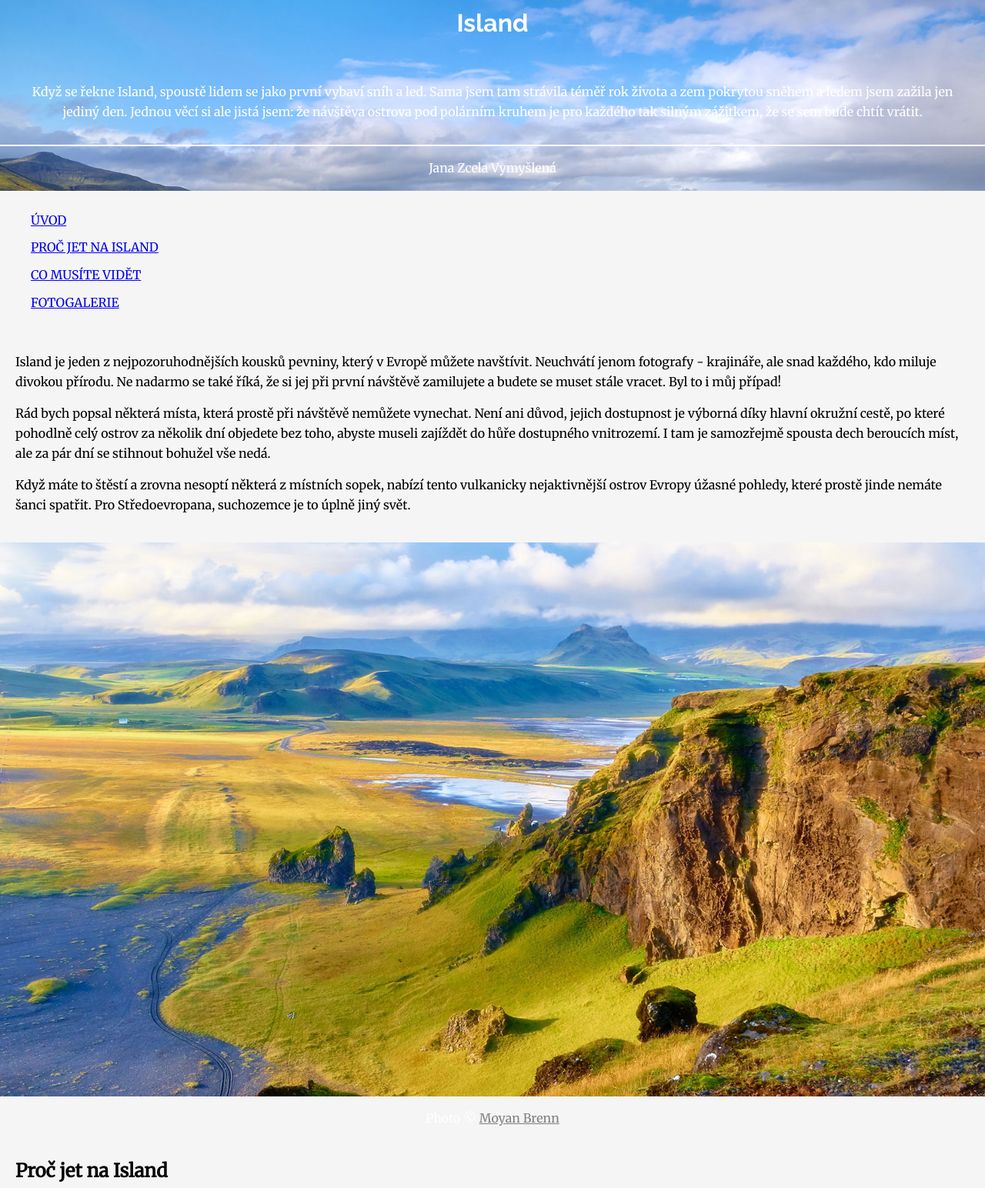
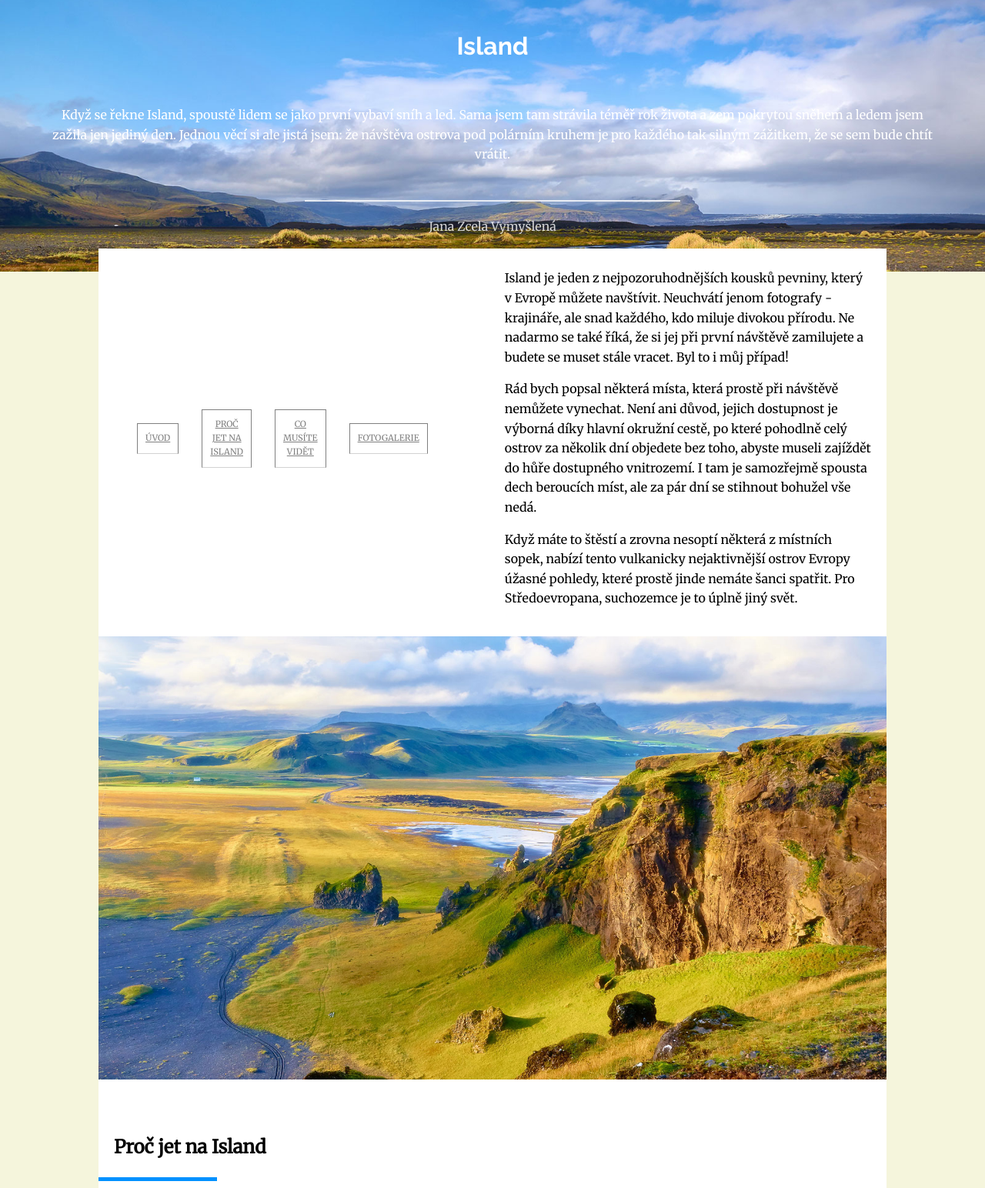
Before and after one commit to Czechitas-Liberec-HTML-CSS-2021-DK/projekt-06-island-NikolaPajerova, a plain HTML site: page zadani/soft/index.html in a window 1280 px wide. Shown: the part 17-1561 px from the top of the page at 77% size. Drawn offline with Linux system fonts and the light colour scheme.

Commit message:
Nové úpravy

```diff
--- a/zadani/soft/index.html
+++ b/zadani/soft/index.html
@@ -23,15 +23,15 @@
 
 
     <!-- menu -->
-
+    <div class="oddeleni_obsahu">
+        <div class="obsah">
+            <div class="uvodni_cast">
                 <ul class="menu">
                     <li><a href="#sekce_uvod">Úvod</a></li>
                     <li><a href="#sekce_proc">Proč jet na Island</a></li>
                     <li><a href="#sekce_videt">Co musíte vidět</a></li>
                     <li><a href="#sekce_foto">Fotogalerie</a></li>
                 </ul>
-
-
 
                 <!-- sekce Úvod -->
                 <section class="uvod" id="sekce_uvod">
@@ -41,7 +41,7 @@
 
                     <p>Když máte to štěstí a zrovna nesoptí některá z místních sopek, nabízí tento vulkanicky nejaktivnější ostrov Evropy úžasné pohledy, které prostě jinde nemáte šanci spatřit. Pro Středoevropana, suchozemce je to úplně jiný svět.</p>
                 </section>
-
+            </div>
             <img src="images/island1.jpg" alt="Island">
 
             <p class="popisek">
@@ -53,7 +53,7 @@
             <section class="proc" id="sekce_proc">
                 <h2>Proč jet na Island</h2>
                 <hr>
-        <div class="psani">
+                <div class="psani psani1">
                     <p>Island je domovem největšího evropského ledovce, vodopádu s nejmohutnějším průtokem a tisíců místních koní a divokých hus, které majestátně ve dvojicích křižují nebe a dokreslují tak neopakovatelnou atmosféru tohoto pozoruhodného kousku pevniny kdesi v Atlantiku. K tomu mohutné skalní útvary, čnící z moře jako tiší strážci místních černých lávových pláží, stovky metrů vysoké útesy, které jsou domovem racků a papuchalků a především obrovské vodopády všeho druhu. Panují tu trochu jiná měřítka, a to téměř ve všem.</p>
 
                     <p>Pociťujete tu zvláštní volnost. Mimo tří větších měst, kde je soustředěna drtivá většina obyvatel, můžete projíždět krajinou stovky kilometrů a čas od času potkáte jen osamělou usedlost, obklopenou stády koní a ovcí. Na jižním pobřeží když už narazíte na vesnici, jedná se o seskupení usedlostí, jejichž počet byste kolikrát spočítali na prstech jedné ruky a samozřejmě nesmí chybět benzínová pumpa. Právě čerpací stanice jsou zde centrem dění.</p>
@@ -73,7 +73,7 @@
                 <h2>Co musíte vidět</h2>
                 <hr>
 
-        <div class="psani">
+                <div class="psani psani2">
                     <p><strong>Poloostrov Reykjanes</strong> - Než z letiště v Keflavíku zamíříte do hlavního města, zajeďte se podívat na tento poloostrov. Je to zajížďka jen pár kilometrů a rázem se dostanete do krajiny pro Island přímo typické. Cestu lemují lávová pole připomínající doslova měsíční krajinu. Pro Středoevropana něco neuvěřitelného. Ani kousek zeleně, kam oko dohlédne jen černá suť a rozpraskané lávové desky. Mezi tím vším až mysteriózně vypadající geotermální elektrárny. Na pobřeží pak vystupují z vody poutavé skalní útvary Reykjanesta.</p>
 
                     <p><strong>Reykjavík</strong> - Hlavní město určitě nevynecháte kvůli doplnění proviantu. Za zmínku stojí zajímavě architektonicky řešený kostel Hallgrímskirkja, centrum města a přístav se svou výstavbou začínají podobat všem vyspělým velkoměstům v Evropě a příliš milovníky severu neosloví. Zavítáte-li však do spleti uliček pod katedrálou, nebudete litovat, ty už atmosféru mají.</p>
@@ -93,7 +93,7 @@
 
 
             <!-- změna strany, aby to celé bylo hezčí :) -->
-    <div class="psani">
+            <div class="psani psani2">
                 <p><strong>Skógafoss</strong> - Ať si koupíte jakoukoliv mapu nebo průvodce Islandu, jsem si téměř jist, že na titulce bude právě Skógafoss. Nutno říct, že právem. Výška 60 metrů, šířka 25 metrů, zážitek neuvěřitelný. Jakmile trochu zasvítí slunce, okamžitě se ve vodní tříšti v okolí vytváří krásná duha. Samozřejmě opět přitahuje spoustu turistů, takže doporučuji navštívit tuto hříčku přírody někdy pozdě večer či brzy ráno, kdy tu budete téměř sami, opravdu se to vyplatí.</p>
 
                 <p><strong>Dyrhólaey</strong> - Jde o nejjižnější cíp celého strova s vysokými útesy, na kterých ční jako tichý strážce velmi fotogenický maják. Zdejší útesy jsou také domovem Papuchalků (Fratercula arctica). Tito ptáci jsou opravdoví klauni a jejich nemotorný pohyb prostě musí vykouzlit úsměv na tváři každému. Mohutný lávový útes, ve kterém voda vyhloubila dvě skalní brány nebývalých rozměrů, prostě nesmíte vynechat.</p>
@@ -105,9 +105,10 @@
             <h2>Fotogalerie</h2>
             <hr>
 
+
             <section class="galerie" id="sekce_foto">
                 <div class="sada1">
-            <figure class="foto">
+                    <figure class="foto ">
                         <img src="images/nahled1.jpg" alt="Myvatn Aurora">
                         <figcaption class="popisek">
                             Myvatn Aurora<br>
@@ -115,7 +116,7 @@
                         </figcaption>
                     </figure>
 
-            <figure class="foto">
+                    <figure class="foto ">
                         <img src="images/nahled2.jpg" alt="Mountains in Iceland">
                         <figcaption class="popisek">
                             Mountains in Iceland<br>
@@ -123,7 +124,7 @@
                         </figcaption>
                     </figure>
 
-            <figure class="foto">
+                    <figure class="foto ">
                         <img src="images/nahled3.jpg" alt="Life on Mars">
                         <figcaption class="popisek">
                             Life on Mars<br>
@@ -131,7 +132,7 @@
                         </figcaption>
                     </figure>
 
-            <figure class="foto">
+                    <figure class="foto ">
                         <img src="images/nahled4.jpg" alt="Stokksnes Sands">
                         <figcaption class="popisek">
                             Stokksnes Sands<br>
@@ -142,14 +143,14 @@
 
                 <div class="sada2">
                     <figure class="foto">
-                <img src="images/nahled5.jpg" alt="Svartifoss (Black Fall)">
+                        <img src=" images/nahled5.jpg" alt="Svartifoss (Black Fall)">
                         <figcaption class="popisek">
                             Svartifoss (Black Fall)<br>
                             <span class="popisek-copy">Photo &copy; <a href="https://flic.kr/p/v5Butv">Ron Kroetz</a></span>
                         </figcaption>
                     </figure>
 
-            <figure class="foto">
+                    <figure class="foto ">
                         <img src="images/nahled6.jpg" alt="Landmannalaugar">
                         <figcaption class="popisek">
                             Landmannalaugar<br>
@@ -157,7 +158,7 @@
                         </figcaption>
                     </figure>
 
-            <figure class="foto">
+                    <figure class="foto ">
                         <img src="images/nahled7.jpg" alt="Iceland">
                         <figcaption class="popisek">
                             Iceland<br>
@@ -181,10 +182,12 @@
                         </figcaption>
                     </figure>
                 </div>
-    </section><!-- konec .galerie -->
 
+            </section>
+            <!-- konec .galerie -->
 
-
+        </div>
+    </div>
     <!-- patička -->
     <div class="zapati">
         <p>
--- a/zadani/soft/style.css
+++ b/zadani/soft/style.css
@@ -44,7 +44,15 @@ h2 {
 
 .perex {
     padding: 30px;
-    border-bottom: 2px solid white;
+
+}
+
+.autor {
+    opacity: 80%;
+    padding-top: 20px;
+    border-top: 2px solid white;
+    margin-left: 30%;
+    margin-right: 30%;
 }
 
 .hlavicka {
@@ -56,17 +64,22 @@ h2 {
 
 
 /* MENU */
-.menu li {
-    text-align: center;
-    padding-top: 10px;
+.menu {
     display: flex;
     flex-direction: column;
 }
 
-li {
+.menu li {
+    text-align: center;
+    padding-top: 10px;
+    padding-bottom: 10px;
+    margin-right: 30px;
+    display: flex;
+    flex-direction: column;
+    text-decoration: none;
+    border-bottom: 1px solid gray;
     color: gray;
     text-transform: uppercase;
-    text-decoration: none;
 }
 
 .jmeno {
@@ -82,7 +95,21 @@ li {
     padding: 20px;
 }
 
+img {
+    width: 100%;
+}
+
+a {
+    color: gray;
+}
+
 /* FOTOGALERIE */
+.galerie {
+    display: flex;
+    flex-direction: column;
+    width: 120%;
+    margin-left: -40px;
+}
 
 
 /* PATICKA */
@@ -93,28 +120,123 @@ li {
 
 
 @media screen and (min-width: 500px) {
+    .menu {
+        flex-direction: row;
+        justify-content: center;
+        align-items: center;
+    }
+
     .menu li {
-        flex-direction: row;
+        border: 1px solid gray;
+        padding: 10px;
     }
 
     .galerie {
         display: flex;
+        width: 100%;
+        flex-direction: row;
     }
 
     .sada1 {
         width: 50%;
+        flex-direction: column;
     }
 
     .sada2 {
         width: 50%;
+        flex-direction: column;
+    }
+
+    a {
+        color: inherit;
+    }
+
+    .popisek {
+        color: white;
+        position: relative;
+        right: 5px;
+        bottom: 5px;
+    }
+}
+
+@media screen and (min-width: 1000px) {
+    body {
+        background-color: beige;
+    }
+
+    .hlavicka {
+        padding: 30px;
+    }
+
+    img {
+        width: 100%;
+    }
+
+    .oddeleni_obsahu {
+        width: 80%;
+        background-color: white;
+        margin: 0 auto;
+        margin-top: -30px;
+    }
+
+    .popisek {
+        color: white;
+        position: initial;
+        right: 0.5rem;
+        bottom: 0.5rem;
+        font-size: 1rem;
+    }
+
+    .jmeno {
+        color: inherit;
+    }
+
+    .uvodni_cast {
+        display: flex;
+        flex: row;
+    }
+
+    .obsah {
+        width: auto;
+        margin-top: -10px;
+        margin-left: ;
+    }
+
+    .menu {
+        font-size: 0.7rem;
+        text-align: left;
+        padding-left: 50px;
+        padding-right: 50px;
+        float: left;
+        color: lightgray;
+        text-decoration: none;
+    }
+
+    .menu li {
+        border-bottom: 1px solid lightgray;
+    }
+
+    .psani1 {
+        padding-left: 5%;
+        padding-right: 30%;
+    }
+
+    .psani2 {
+        padding-left: 20%;
+        padding-right: 5%;
+    }
+
+    .videt {
+        padding-left: 20%;
+    }
+
+    .galerie {
+        display: flex;
+        flex: 30%;
     }
 
     .popisek {
         color: white;
         position: relative;
     }
-
-    .jmeno {}
 }
-
-@media screen and (min-width: 1000px) {}
```
Lines whose indentation alone changed are shown as unchanged.
